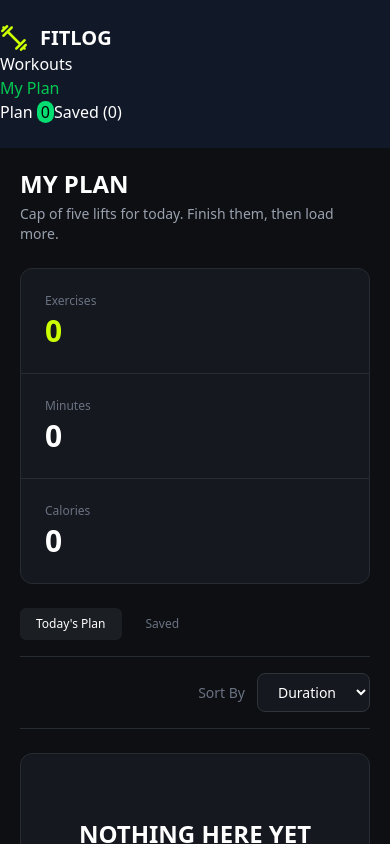
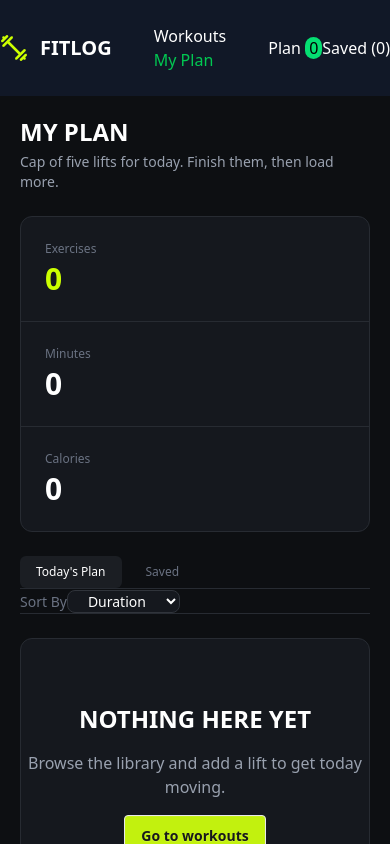
Before and after one commit to Bappi-dev/fit-log-bappi, a Next.js app: page /myplan in a window 390 px wide. Shown: the top 844 px of the page. Built offline with nearby package versions, Linux system fonts and the light colour scheme.

Commit message:
added the savedRemoveButton done

```diff
--- a/src/app/myplan/page.tsx
+++ b/src/app/myplan/page.tsx
@@ -13,7 +13,7 @@ const MyPlan = () => {
     throw new Error("MyPlan must be inside WorkoutProvider");
   }
 
-  const { selectedWorkouts, savedWorkouts , removePlan } = context;
+  const { selectedWorkouts, savedWorkouts, removePlan, removeSaved } = context;
 
   const [activeTab, setActiveTab] = useState<"today" | "saved">("today");
 
@@ -96,6 +96,7 @@ const MyPlan = () => {
           </div>
         </div>
 
+        <div className=" items-center">
           {/* Tabs */}
           <div className="mt-6 flex gap-2">
 
@@ -123,7 +124,7 @@ const MyPlan = () => {
           </div>
 
           {/* Sort */}
-        <div className="mt-4 flex items-center justify-end gap-3 border-y border-[#272b32] py-4">
+          <div className=" lg:flex items-center justify-end gap-3 border-y border-[#272b32] ">
 
             <span className="text-sm text-gray-500">
               Sort By
@@ -136,7 +137,7 @@ const MyPlan = () => {
                   e.target.value as "duration" | "calories"
                 )
               }
-            className="rounded-lg border border-[#30343b] bg-[#15181e] px-4 py-2 text-sm text-white outline-none"
+              className="rounded-lg border border-[#30343b] bg-[#15181e] px-4  text-sm text-white outline-none"
             >
               <option value="duration">
                 Duration
@@ -146,6 +147,7 @@ const MyPlan = () => {
                 Calories
               </option>
             </select>
+          </div>
         </div>
 
         {/* Workout List */}
@@ -237,7 +239,11 @@ const MyPlan = () => {
 
                   {/* Delete */}
                   <button
-                   onClick={()=> removePlan(workout.id)}
+                    onClick={() =>
+                      activeTab === "today"
+                        ? removePlan(workout.id)
+                        : removeSaved(workout.id)
+                    }
                     className="text-gray-500 transition hover:text-red-500"
                   >
                     <Trash size={20} />
--- a/src/components/Navbar.tsx
+++ b/src/components/Navbar.tsx
@@ -15,7 +15,7 @@ const Navbar = () => {
 
   return (
     <nav>
-      <div className="lg:flex justify-between gap-4 items-center container mx-auto py-6">
+      <div className="flex justify-between gap-4 items-center container mx-auto py-6">
 
         <Link href="/" className="flex gap-3 items-center">
           <Image src={navImag} alt="navbar" />
@@ -36,16 +36,16 @@ const Navbar = () => {
           <button>
             <Link href={"myplan"}>
 
-            Plan{" "}
-            <span className="bg-green-400 text-black rounded-full px-1">
-              {selectedWorkouts.length}
-            </span>
+              Plan{" "}
+              <span className="bg-green-400 text-black rounded-full px-1">
+                {selectedWorkouts.length}
+              </span>
             </Link>
           </button>
 
           <button>
             <Link href={'myplan'}>
-            Saved ({savedWorkouts.length})
+              Saved ({savedWorkouts.length})
             </Link>
           </button>
         </div>
--- a/src/context/WorkoutProvider.tsx
+++ b/src/context/WorkoutProvider.tsx
@@ -6,10 +6,11 @@ import { IWorkouts } from "@/types/type";
 interface IWorkoutContext {
   selectedWorkouts: IWorkouts[];
   addPlan: (workout: IWorkouts) => void;
-  removePlan: (id: string) => void;
+  removePlan: (id: number) => void;
 
   savedWorkouts: IWorkouts[];
   addSaved: (workout: IWorkouts) => void;
+  removeSaved: (id: number) => void;
 }
 
 export const WorkoutContext = createContext<IWorkoutContext | null>(null);
@@ -50,6 +51,11 @@ const WorkoutProvider = ({
     );
   };
 
+  const removeSaved = (id: number) => {
+    setSavedWorkouts((prev) =>
+      prev.filter((workout) => workout.id !== id)
+    );
+  };
 
   const addSaved = (workout: IWorkouts) => {
     setSavedWorkouts((prev) => {
@@ -73,6 +79,7 @@ const WorkoutProvider = ({
         removePlan,
         savedWorkouts,
         addSaved,
+        removeSaved,
       }}
     >
       {children}
```
Also changed, not shown: src/components/WorkoutsDatelisCard.tsx (+5 -5 lines). Lines whose indentation alone changed are shown as unchanged.
